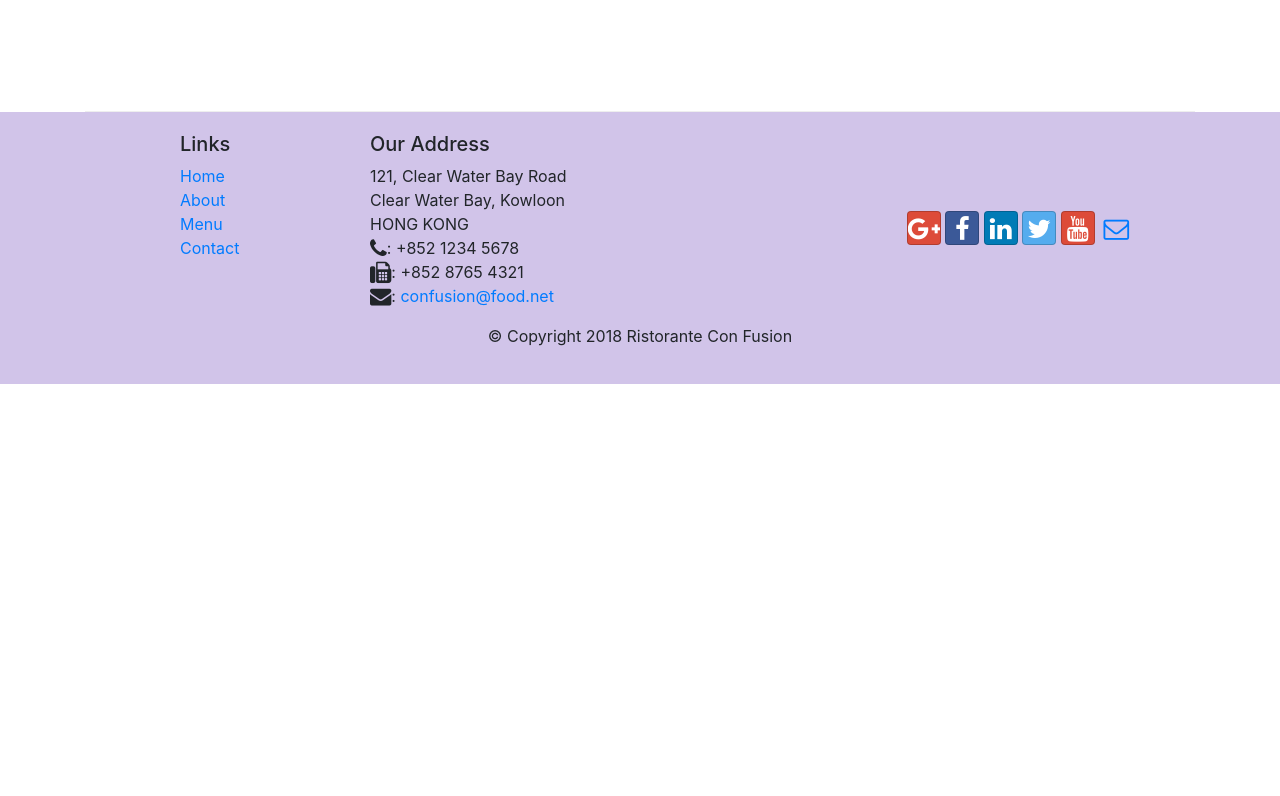
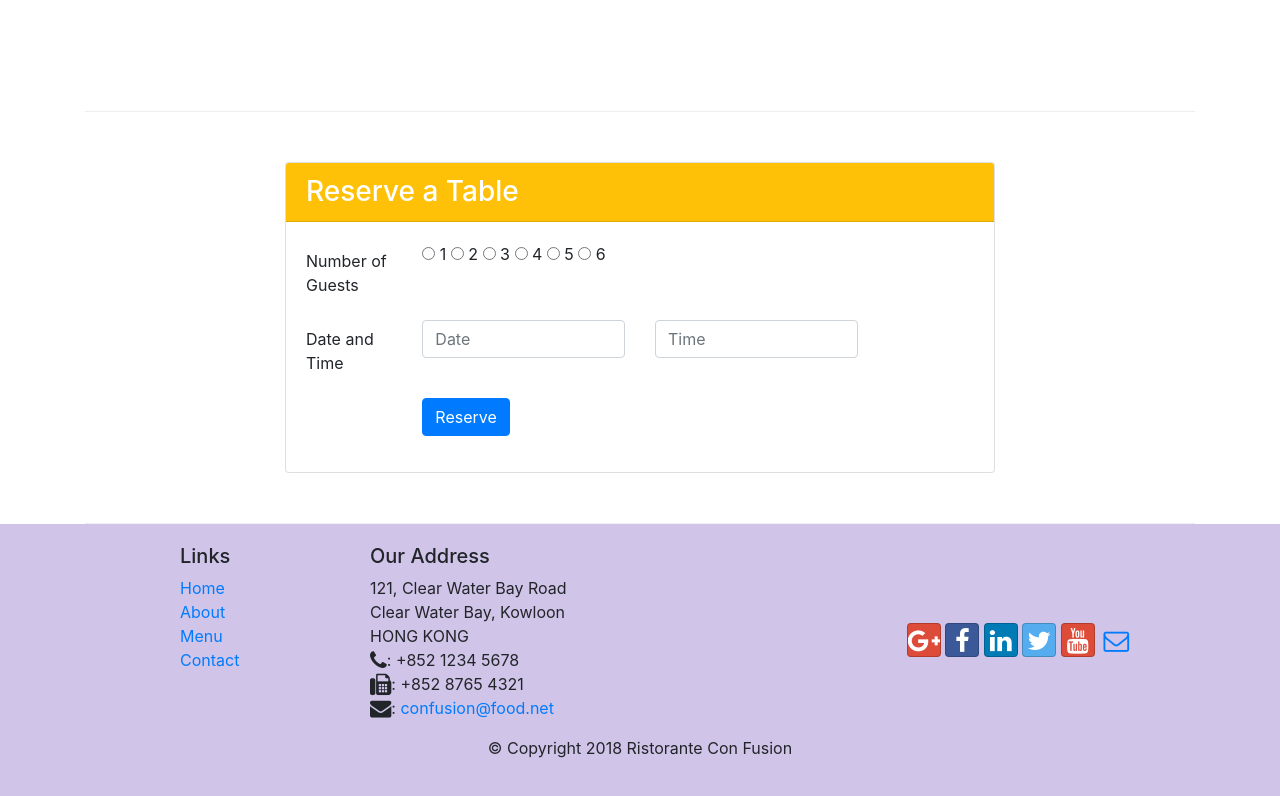
Before and after one commit to gautamkriiest/ConFusion-Web-, a website: page index.html in a window 1280 px wide. Shown: the part 1422-2218 px from the top of the page. Before the commit the page ends 1806 px from the top, so only its background shows below. Drawn offline with nearby package versions, Linux system fonts and the light colour scheme.

Commit message:
Reserve Table

```diff
--- a/index.html
+++ b/index.html
@@ -27,7 +27,7 @@
                     <li class="nav-item active"><a class="nav-link" href="#"><span class="fa fa-home"></span> Home</a></li>
                     <li class="nav-item"><a class="nav-link" href="./aboutus.html"><span class="fa fa-info"></span> About</a></li>
                     <li class="nav-item"><a class="nav-link" href="#"><span class="fa fa-list fa-lg"></span> Menu</a></li>
-                    <li class="nav-item"><a class="nav-link" href="#"><span class="fa fa-address-card fa-lg"></span> Conta</a></li>
+                    <li class="nav-item"><a class="nav-link" href="#"><span class="fa fa-address-card fa-lg"></span> Contact</a></li>
                 </ul>
             </div>
         </div>
@@ -39,8 +39,12 @@
                     <h1>Ristorante con Fusion</h1>
                     <p>We take inspiration from the World's best cuisines, and create a unique fusion experience. Our lipsmacking creations will tickle your culinary senses!</p>
                 </div>
+                <div class="col-12 col-sm-3 align-self-center">
+                    <img src="img/logo.png" class="img-fluid">
+                </div>
                 <div class="col-12 col-sm align-self-center">
-                    <img src="img/logo.png" class="img-fluid">
+                    <!-- <button class="btn btn-primary btn-block btn-sm" data-target="#Card">Reserve Table</button> -->
+                    <a role="button" class="btn btn-warning btn-block btn-sm" href="#Card">Reserve Table</a>
                 </div>
             </div>
         </div>
@@ -69,8 +73,13 @@
                 <h3>This Month's Promotions</h3>
             </div>
             <div class="col col-sm col-md">
-                <h2>Weekend Grand Buffet</h2>
-                <p>Featuring mouthwatering combinations with a choice of five different salads, six enticing appetizers, six main entrees and five choicest desserts. Free flowing bubbly and soft drinks. All for just $19.99 per person </p>
+                <div class="media">
+                    <div class="media-body">
+                        <h2 class="mt-0">Weekend Grand Buffet <span class="badge badge-danger">NEW</span></h2>
+                        <p>Featuring mouthwatering combinations with a choice of five different salads, six enticing appetizers, six main entrees and five choicest desserts. Free flowing bubbly and soft drinks. All for just $19.99 per person </p>
+                    </div>
+                    <img class="d-flex ml-3 img-thumbnail align-self-center" src="img/buffet.png" alt="buffet">
+                </div>
             </div>
         </div>
 
@@ -85,6 +94,48 @@
                         <h2 class="mt-0">Alberto Somayya</h2>
                         <h4>Executive Chef</h4>
                         <p>Award winning three-star Michelin chef with wide International experience having worked closely with whos-who in the culinary world, he specializes in creating mouthwatering Indo-Italian fusion experiences. </p>
+                    </div>
+                </div>
+            </div>
+        </div>
+        <div class="row row-content align-self-center" id="Card">
+            <div class="offset-sm-2 col-sm-8">
+                <div class="card">
+                    <h3 class="card-header bg-warning text-white">Reserve a Table</h3>
+                    <div class="card-body">
+                        <form>
+                            <div class="form-group row">
+                                <label class="col-md-2 col-form-label" for="guests">Number of Guests</label>
+                                <div class="col-md-6">
+                                    <input type="radio" id="guest1" name="guest">
+                                    <label for="guest1"> 1 </label>
+                                    <input type="radio" id="guest2" name="guest">
+                                    <label for="guest2"> 2 </label>
+                                    <input type="radio" id="guest3" name="guest">
+                                    <label for="guest3"> 3 </label>
+                                    <input type="radio" id="guest4" name="guest">
+                                    <label for="guest4">4 </label>
+                                    <input type="radio" id="guest5" name="guest">
+                                    <label for="guest5">5 </label>
+                                    <input type="radio" id="guest5" name="guest">
+                                    <label for="guest6">6</label>
+                                </div>
+                            </div>
+                            <div class="form-group row">
+                                <label for="datetime" class="col-md-2 col-form-label">Date and Time</label>
+                                <div class="col-md-4">
+                                    <input class="form-control" type="text" id="date" name="date" placeholder="Date">
+                                </div>
+                                <div class="col-md-4">
+                                    <input class="form-control" type="text" name="time" id="time" placeholder="Time">
+                                </div>
+                            </div>
+                            <div class="form-group row">
+                                <div class="offset-md-2 col-md-2">
+                                    <button type="submit" class="btn btn-primary">Reserve</button>
+                                </div>
+                            </div>
+                        </form>
                     </div>
                 </div>
             </div>
```
